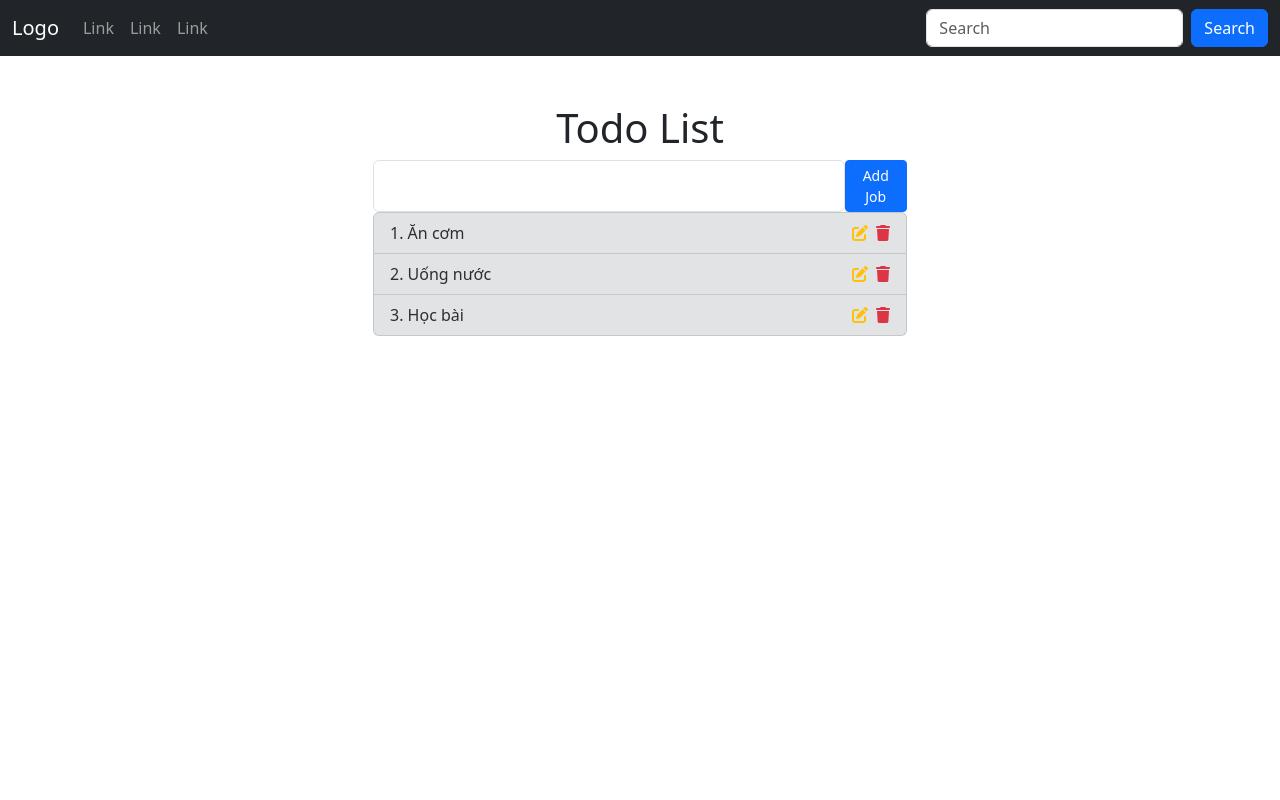
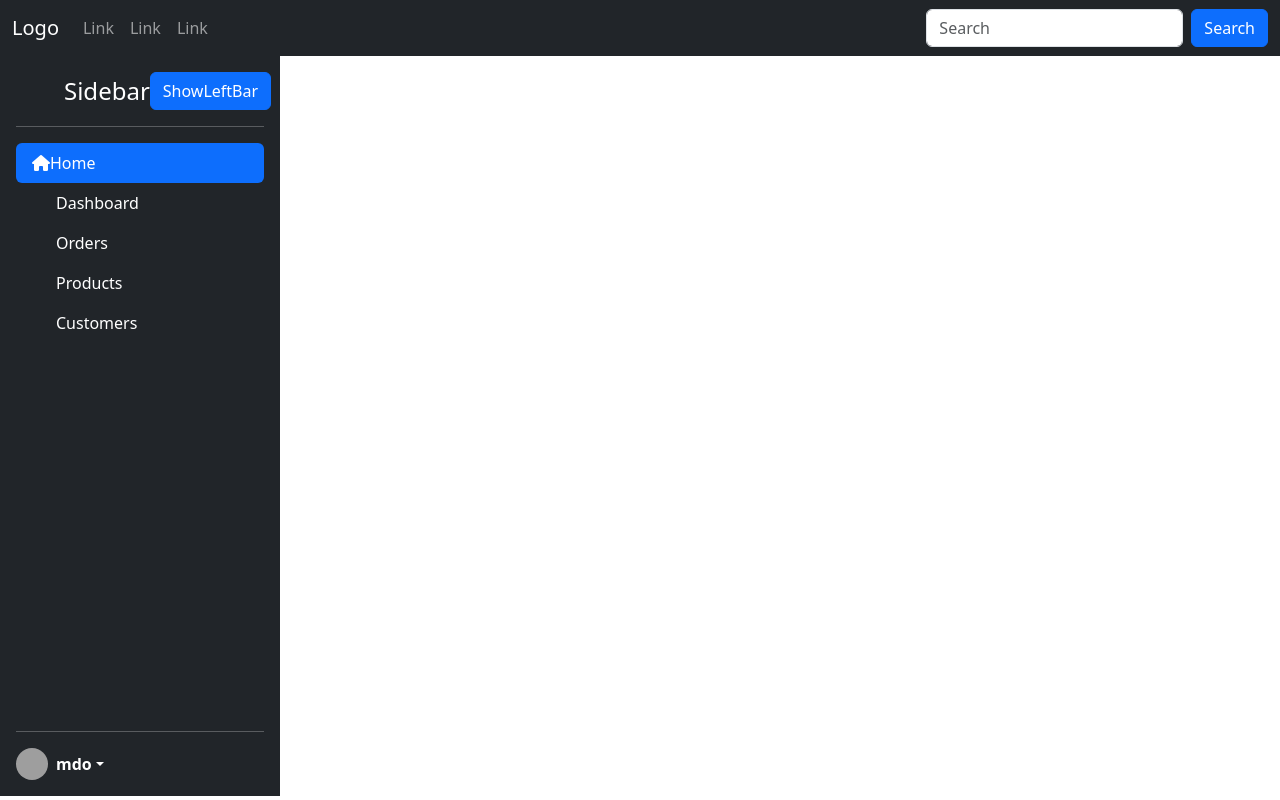
Before and after one commit to nhat01479/learn-reactjs, a React (Create React App) app: page / in a window 1280 px wide. Built offline with nearby package versions, Linux system fonts and the light colour scheme; grey boxes are pictures that could not be loaded.

Commit message:
user reducer 2 - tách thư mục store

```diff
--- a/package.json
+++ b/package.json
@@ -9,6 +9,7 @@
     "@testing-library/react": "^13.4.0",
     "@testing-library/user-event": "^13.5.0",
     "bootstrap": "^5.3.1",
+    "bootstrap-icons": "^1.10.5",
     "prop-types": "^15.8.1",
     "react": "^18.2.0",
     "react-bootstrap": "^2.8.0",
--- a/src/App.js
+++ b/src/App.js
@@ -1,23 +1,18 @@
 import "./App.css";
 import React from 'react';
 import Navbar from "./components/layout/Navbar";
-import Footer from "./components/layout/Footer";
-import Main from "./components/main/Main";
-import MainContent from './components/main/MainContent';
-import Todo from "./components/Todolist/Todo";
-import ModalExample from "./components/Todolist/ModalBT";
 
-
+import Sidebar from "./components/layout/Sidebar";
 
 function App() {
 	return (
 
 	<>
 			<Navbar/>
-
+			<Sidebar/>
 			{/* <MainContent/> */}
 
-			<Todo/>
+			{/* <Todo/> */}
 
 
 	</>
--- a/src/components/layout/Sidebar.jsx
+++ b/src/components/layout/Sidebar.jsx
@@ -1,15 +1,67 @@
-import React from "react";
-import PropTypes from 'prop-types';
+import React, { useState } from "react";
 
 
 
-
-function Sidebar ({sidebar}) {
-return (
-    <>
-        {sidebar}
-    </>
-)
+function Sidebar() {
+    const [showLeftBar, setShowLeftBar] = useState(true)
+    return (
+        <>
+           <div className="d-flex flex-column flex-shrink-0 p-3 text-bg-dark" style={{ width: '280px', minHeight: 'calc(100vh - 60px)' }}>
+                <a href="/" className="d-flex align-items-center mb-3 mb-md-0 me-md-auto text-white text-decoration-none">
+                    <svg className="bi pe-none me-2" width={40} height={32}><use xlinkHref="#bootstrap" /></svg>
+                    <span className="fs-4">Sidebar</span>
+                    <button className="btn btn-primary" onClick={() => setShowLeftBar(false)}>ShowLeftBar</button>
+                </a>
+                <hr />
+                <ul className="nav nav-pills flex-column mb-auto">
+                    <li className="nav-item">
+                        <a href="#" className="nav-link active" aria-current="page">
+                        <i class="fas fa-home" width={16} height={16}></i>
+                            Home
+                        </a>
+                    </li>
+                    <li>
+                        <a href="#" className="nav-link text-white">
+                            <svg className="bi pe-none me-2" width={16} height={16}><use xlinkHref="#speedometer2" /></svg>
+                            Dashboard
+                        </a>
+                    </li>
+                    <li>
+                        <a href="#" className="nav-link text-white">
+                            <svg className="bi pe-none me-2" width={16} height={16}><use xlinkHref="#table" /></svg>
+                            Orders
+                        </a>
+                    </li>
+                    <li>
+                        <a href="#" className="nav-link text-white">
+                            <svg className="bi pe-none me-2" width={16} height={16}><use xlinkHref="#grid" /></svg>
+                            Products
+                        </a>
+                    </li>
+                    <li>
+                        <a href="#" className="nav-link text-white">
+                            <svg className="bi pe-none me-2" width={16} height={16}><use xlinkHref="#people-circle" /></svg>
+                            Customers
+                        </a>
+                    </li>
+                </ul>
+                <hr />
+                <div className="dropdown">
+                    <a href="#" className="d-flex align-items-center text-white text-decoration-none dropdown-toggle" data-bs-toggle="dropdown" aria-expanded="false">
+                        <img src="https://github.com/mdo.png" alt="" width={32} height={32} className="rounded-circle me-2" />
+                        <strong>mdo</strong>
+                    </a>
+                    <ul className="dropdown-menu dropdown-menu-dark text-small shadow">
+                        <li><a className="dropdown-item" href="#">New project...</a></li>
+                        <li><a className="dropdown-item" href="#">Settings</a></li>
+                        <li><a className="dropdown-item" href="#">Profile</a></li>
+                        <li><hr className="dropdown-divider" /></li>
+                        <li><a className="dropdown-item" href="#">Sign out</a></li>
+                    </ul>
+                </div>
+            </div>
+        </>
+    )
 }
 
 
--- a/src/features/Product/ProductList.jsx
+++ b/src/features/Product/ProductList.jsx
@@ -84,7 +84,6 @@
             sortBy: sort,
             order: newSortOrder
         })
-
     }
 
 
--- a/src/features/Register/Register.jsx
+++ b/src/features/Register/Register.jsx
@@ -2,6 +2,8 @@
 import { useForm } from 'react-hook-form'
 import { yupResolver } from "@hookform/resolvers/yup"
 import * as yup from 'yup'
+
+
 
 const cityList = [
     {
```
Also changed, not shown: 1 other file (tests, documents, lock files or other folders).
